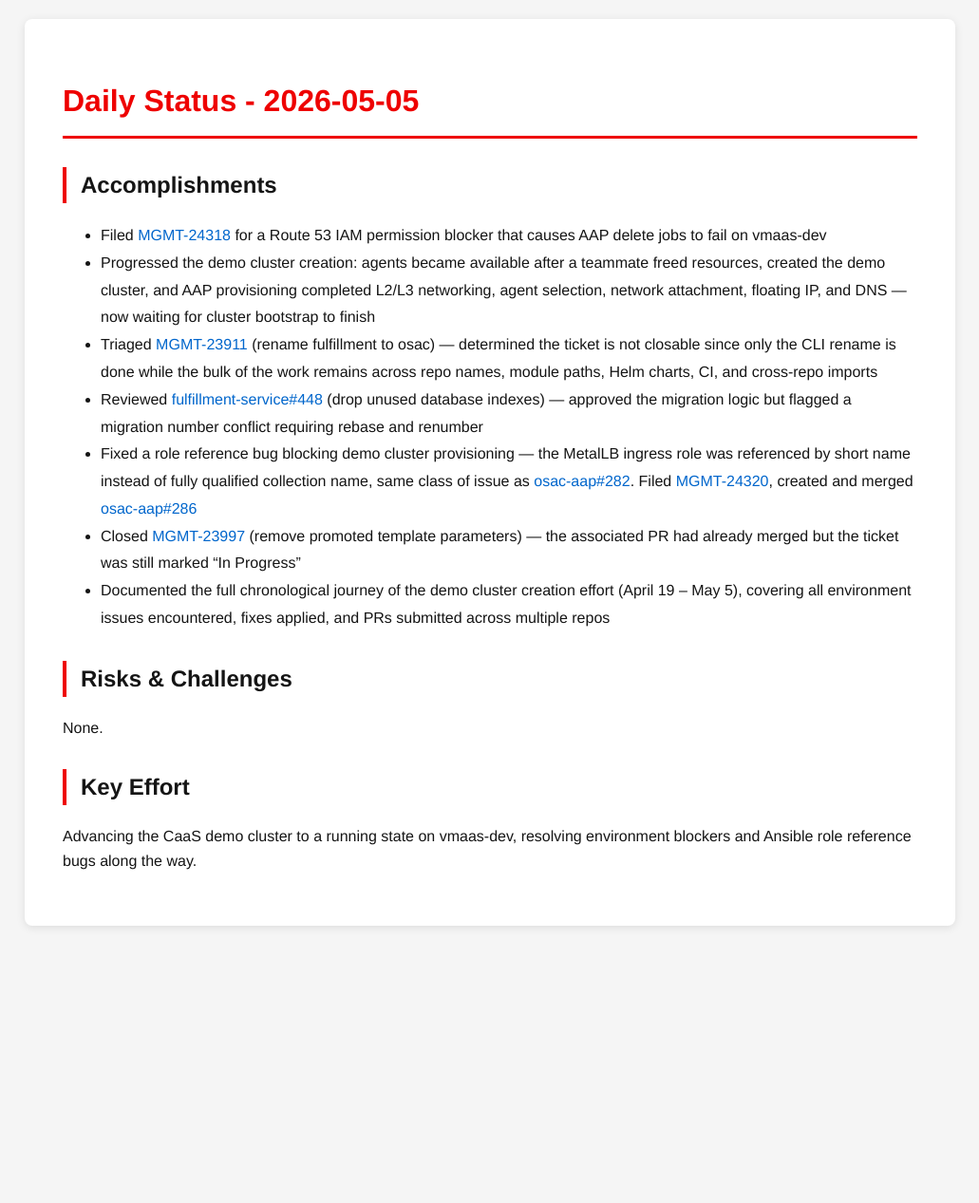
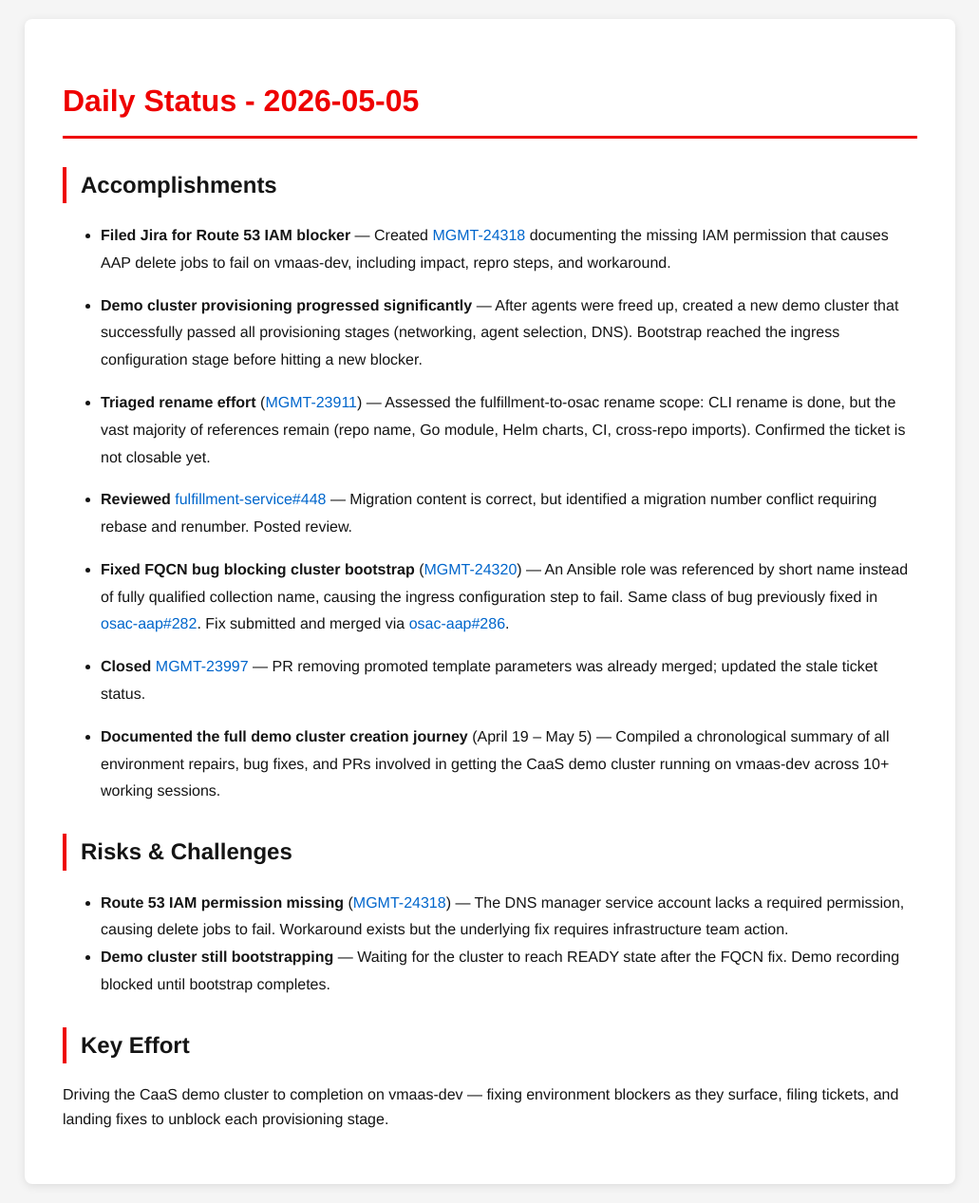
Before and after one commit to tzvatot/daily-status, a Jekyll site: the page built from 2026-05-05.md, in a window 1280 px wide. Shown: the whole page at 95% size, without its empty margins (124-1155 px from the left). Built offline with Jekyll 4.4.1, drawn with Linux system fonts in a browser that asks for light colours; before the commit the page ends 995 px from its top, so only the background shows below that.

Commit message:
Daily status update - 2026-05-05

```diff
--- a/2026-05-05.md
+++ b/2026-05-05.md
@@ -7,16 +7,26 @@
 # Daily Status - 2026-05-05
 
 ## Accomplishments
-- Filed [MGMT-24318](https://issues.redhat.com/browse/MGMT-24318) for a Route 53 IAM permission blocker that causes AAP delete jobs to fail on vmaas-dev
-- Progressed the demo cluster creation: agents became available after a teammate freed resources, created the demo cluster, and AAP provisioning completed L2/L3 networking, agent selection, network attachment, floating IP, and DNS — now waiting for cluster bootstrap to finish
-- Triaged [MGMT-23911](https://issues.redhat.com/browse/MGMT-23911) (rename fulfillment to osac) — determined the ticket is not closable since only the CLI rename is done while the bulk of the work remains across repo names, module paths, Helm charts, CI, and cross-repo imports
-- Reviewed [fulfillment-service#448](https://github.com/osac-project/fulfillment-service/pull/448) (drop unused database indexes) — approved the migration logic but flagged a migration number conflict requiring rebase and renumber
-- Fixed a role reference bug blocking demo cluster provisioning — the MetalLB ingress role was referenced by short name instead of fully qualified collection name, same class of issue as [osac-aap#282](https://github.com/osac-project/osac-aap/pull/282). Filed [MGMT-24320](https://issues.redhat.com/browse/MGMT-24320), created and merged [osac-aap#286](https://github.com/osac-project/osac-aap/pull/286)
-- Closed [MGMT-23997](https://issues.redhat.com/browse/MGMT-23997) (remove promoted template parameters) — the associated PR had already merged but the ticket was still marked "In Progress"
-- Documented the full chronological journey of the demo cluster creation effort (April 19 – May 5), covering all environment issues encountered, fixes applied, and PRs submitted across multiple repos
+
+- **Filed Jira for Route 53 IAM blocker** — Created [MGMT-24318](https://issues.redhat.com/browse/MGMT-24318) documenting the missing IAM permission that causes AAP delete jobs to fail on vmaas-dev, including impact, repro steps, and workaround.
+
+- **Demo cluster provisioning progressed significantly** — After agents were freed up, created a new demo cluster that successfully passed all provisioning stages (networking, agent selection, DNS). Bootstrap reached the ingress configuration stage before hitting a new blocker.
+
+- **Triaged rename effort** ([MGMT-23911](https://issues.redhat.com/browse/MGMT-23911)) — Assessed the fulfillment-to-osac rename scope: CLI rename is done, but the vast majority of references remain (repo name, Go module, Helm charts, CI, cross-repo imports). Confirmed the ticket is not closable yet.
+
+- **Reviewed** [fulfillment-service#448](https://github.com/osac-project/fulfillment-service/pull/448) — Migration content is correct, but identified a migration number conflict requiring rebase and renumber. Posted review.
+
+- **Fixed FQCN bug blocking cluster bootstrap** ([MGMT-24320](https://issues.redhat.com/browse/MGMT-24320)) — An Ansible role was referenced by short name instead of fully qualified collection name, causing the ingress configuration step to fail. Same class of bug previously fixed in [osac-aap#282](https://github.com/osac-project/osac-aap/pull/282). Fix submitted and merged via [osac-aap#286](https://github.com/osac-project/osac-aap/pull/286).
+
+- **Closed** [MGMT-23997](https://issues.redhat.com/browse/MGMT-23997) — PR removing promoted template parameters was already merged; updated the stale ticket status.
+
+- **Documented the full demo cluster creation journey** (April 19 – May 5) — Compiled a chronological summary of all environment repairs, bug fixes, and PRs involved in getting the CaaS demo cluster running on vmaas-dev across 10+ working sessions.
 
 ## Risks & Challenges
-None.
+
+- **Route 53 IAM permission missing** ([MGMT-24318](https://issues.redhat.com/browse/MGMT-24318)) — The DNS manager service account lacks a required permission, causing delete jobs to fail. Workaround exists but the underlying fix requires infrastructure team action.
+- **Demo cluster still bootstrapping** — Waiting for the cluster to reach READY state after the FQCN fix. Demo recording blocked until bootstrap completes.
 
 ## Key Effort
-Advancing the CaaS demo cluster to a running state on vmaas-dev, resolving environment blockers and Ansible role reference bugs along the way.
+
+Driving the CaaS demo cluster to completion on vmaas-dev — fixing environment blockers as they surface, filing tickets, and landing fixes to unblock each provisioning stage.
```
